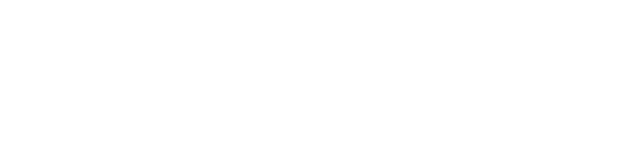
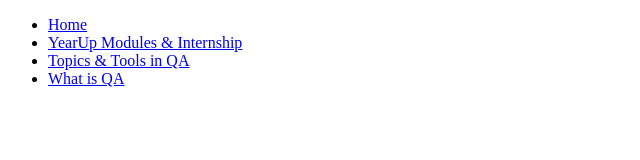
Before and after one commit to hayzull/QAhazel, a plain HTML site: page modules.html in a window 1280 px wide. Shown: the whole page, without its empty margins (0-640 px from the left). Drawn offline with Linux system fonts and the light colour scheme.

Commit message:
navbar done

```diff
--- a/modules.html
+++ b/modules.html
@@ -3,10 +3,20 @@
 <html>
     <head>
         <meta charset="utf-8">
-        <title> QA is cool</title>
+        <title>YearUp Modules & Internship</title>
         <link rel="stylesheet" href="style.css">
         <script src="myscript.js"></script>
     </head>
     <body>
+        <div class="header">
+            <div class="topnavbar">
+                <ul class="menu" rel="sam1">
+                    <li><a href="index.html">Home</a></li>
+                    <li><a href="modules.html">YearUp Modules & Internship</a></li>
+                    <li><a href="topicsandtools.html">Topics & Tools in QA</a></li>
+                    <li><a href="whatisqa.html">What is QA</a></li>
+                </ul>
+            </div>
+        </div>
     </body>
 </html>
```
Also changed, not shown: index.html (+11 -1 lines), topicsandtools.html (+11 -1 lines), whatisqa.html (+11 -1 lines).
